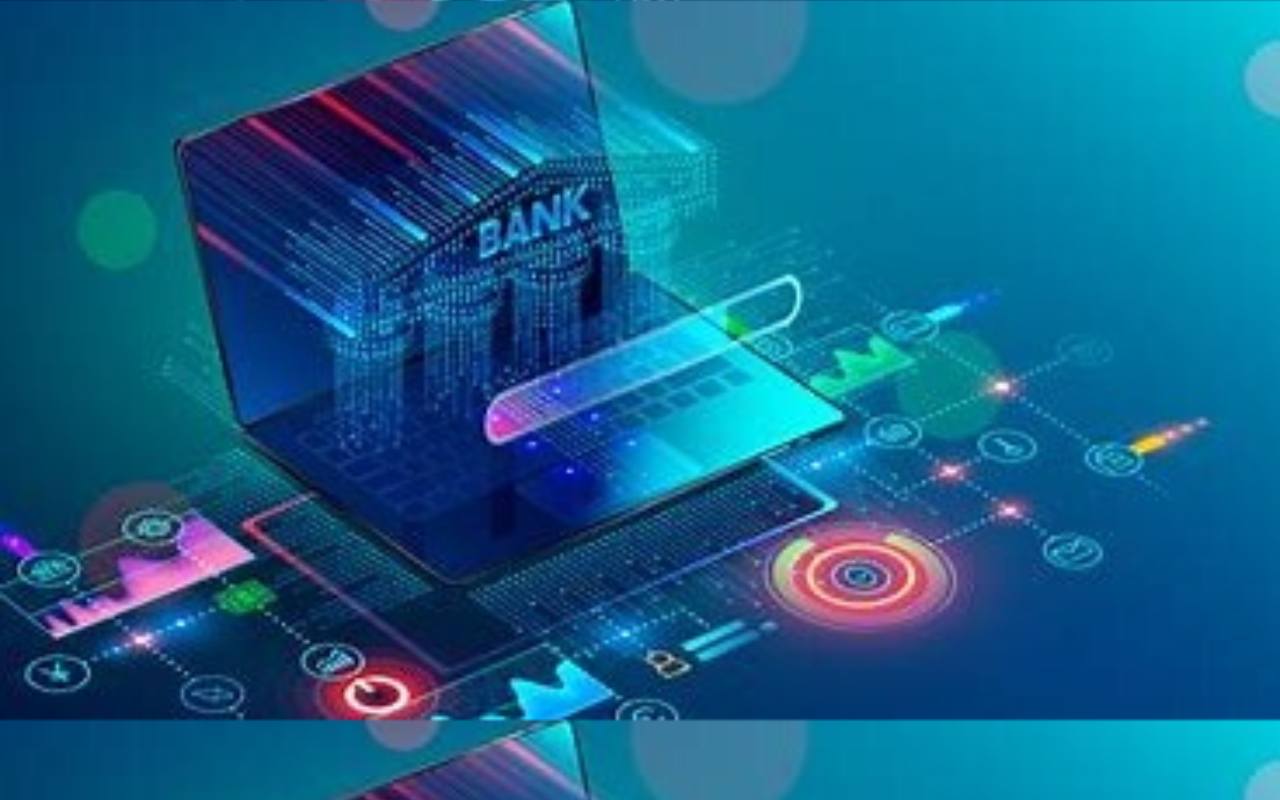
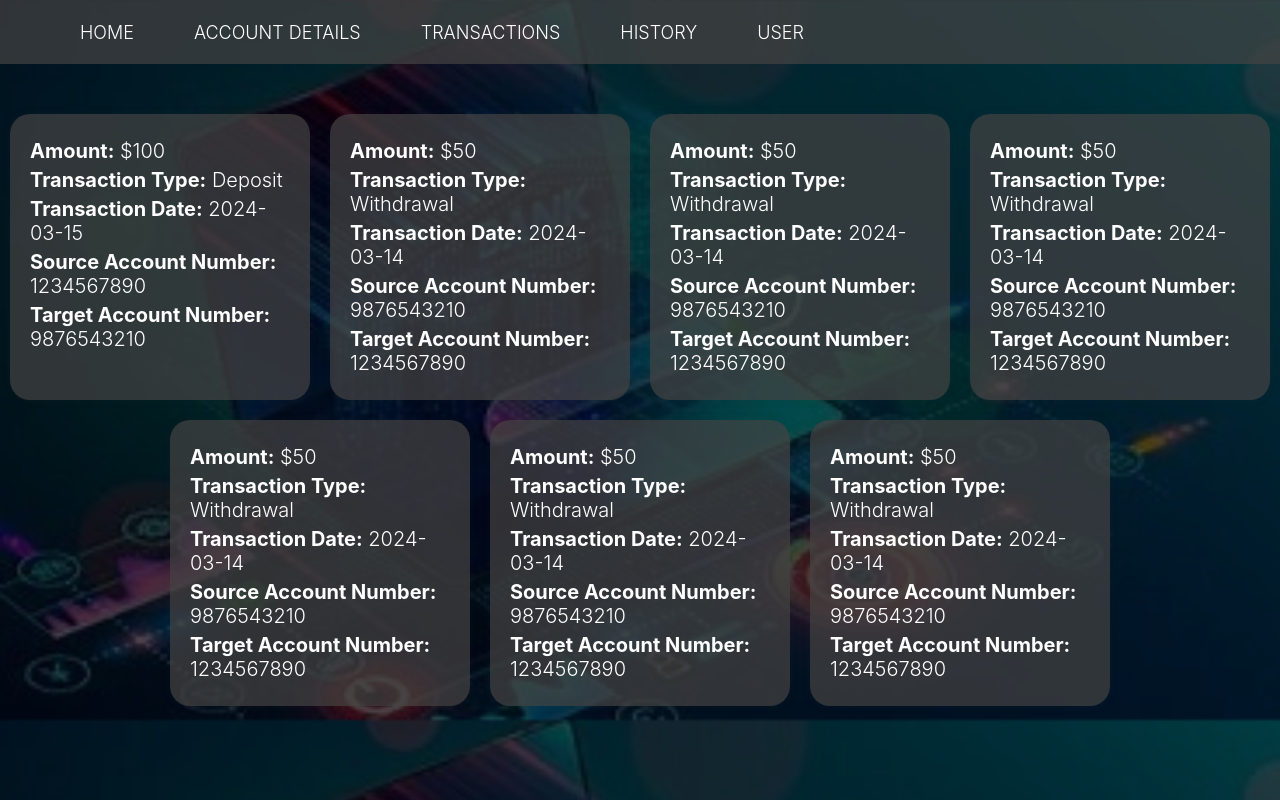
Before and after one commit to ChinmayJDA/BankFrontend, a React (Create React App) app: page /transaction/history in a window 1280 px wide. Before the commit this address had no page. Built offline with nearby package versions, Linux system fonts and the light colour scheme.

Commit message:
navbar-history

```diff
--- a/src/App.js
+++ b/src/App.js
@@ -24,12 +24,16 @@ import SendMoney from './components/Transaction/SendMoney.js';
 import User from './components/UserPage/user.js';
 import UpdateUser from './components/UserPage/updateUser.js';
 
+import History from './components/history/history.js';
+
+import Dashboard from './components/dashboard/dashboard.js';
 function App() {
   return (
     <div className="App">
       <Router>
         <Routes>
           <Route path = "/" element = {<MainHomepage/>} />
+          <Route path="/dashboard" element={<Dashboard />} />
           <Route path="/account/*" element={<PrivateRoutes />} />
           <Route path="/transaction" element={<Transaction/>} />
           <Route path="/transaction/deposit" element={<Deposit/>} />
@@ -37,6 +41,7 @@ function App() {
           <Route path="transaction/send-money" element={<SendMoney/>}/>
           <Route path="/user" element={<User/>}/>
           <Route path="/user/update" element={<UpdateUser/>}/>
+          <Route path="/transaction/history" element = {<History/>} />
         </Routes>
       </Router>
     </div>
--- /dev/null
+++ b/src/assets/css/dashboard.css
@@ -0,0 +1,49 @@
+nav {
+    background-color: rgba(69, 68, 68, 0.7); /* Fully transparent */
+    padding: 20px 0;
+  }
+
+
+  .navbar ul {
+    display: flex;
+    list-style-type: none;
+    padding: 0;
+  }
+
+  .navbar li {
+    margin-right: 20px; /* Adjust this value as needed */
+  }
+
+  .navbar li:last-child {
+    margin-right: 0;
+  }
+
+  .row {
+    max-width: 1200px;
+    margin: 0 auto;
+    display: flex;
+    justify-content: space-between;
+    align-items: center;
+  }
+
+  .main-nav {
+    list-style-type: none;
+    margin: 0;
+    padding: 0;
+    display: flex;
+    justify-content: space-between;
+    align-items: center;
+  }
+
+  .main-nav li {
+    margin-right: 20px; /* Adjust the spacing between list items */
+  }
+
+  .main-nav li:last-child {
+    margin-right: 0; /* Remove margin from the last list item */
+  }
+
+  .main-nav li a {
+    color: white;
+    text-decoration: none;
+  }
--- /dev/null
+++ b/src/assets/css/history.css
@@ -0,0 +1,20 @@
+.transaction-history-container {
+    display: flex;
+    flex-wrap: wrap;
+    justify-content: center;
+    gap: 20px;
+    margin-top: 50px;
+  }
+
+  .transaction-box {
+    width: 300px; /* Adjust width as needed */
+    padding: 20px;
+    background-color: rgba(69, 68, 68, 0.7); /* Fully transparent */
+    border-radius: 20px;
+    box-shadow: 0px 0px 10px rgba(59, 58, 58, 0.1);
+  }
+
+  .transaction-box p {
+    color: #fff;
+    margin: 5px 0;
+  }
--- a/src/components/Transaction/Transaction.js
+++ b/src/components/Transaction/Transaction.js
@@ -1,5 +1,7 @@
 import React from 'react';
 import { Link } from 'react-router-dom';
+
+import Dashboard from '../dashboard/dashboard';
 
 import Deposit from '../../assets/Images/TransactionImages/Deposit.png';
 import Withdraw from '../../assets/Images/TransactionImages/Withdraw.png';
@@ -8,6 +10,8 @@ import '../../assets/css/transaction.css'
 
 const Transaction = (props) => {
   return (
+    <div>
+      <Dashboard/>
     <div className='home-outer home-overflow'> {/* Apply similar outer container classes */}
       <div className='main'>
         <div className='main-in'>
@@ -37,6 +41,7 @@ const Transaction = (props) => {
         </div>
       </div>
     </div>
+    </div>
   );
 };
 
--- a/src/components/UserPage/user.js
+++ b/src/components/UserPage/user.js
@@ -1,5 +1,8 @@
 import React from 'react';
 import { Link } from 'react-router-dom';
+
+import Dashboard from '../dashboard/dashboard';
+
 import '../../assets/css/home.css';
 
 const User = () => {
@@ -13,6 +16,9 @@ const User = () => {
   };
 
   return (
+    <div>
+      <Dashboard />
+
     <div className='home-outer home-overflow'>
       <div className='main'>
         <div className='main-in'>
@@ -43,6 +49,7 @@ const User = () => {
         </div>
       </div>
     </div>
+    </div>
   );
 };
 
--- a/src/components/accountpage/home.js
+++ b/src/components/accountpage/home.js
@@ -2,6 +2,8 @@ import React from 'react';
 import axios from 'axios';
 import { Link } from 'react-router-dom';
 import '../../assets/css/home.css';
+
+import Dashboard from '../dashboard/dashboard';
 
 import CheckPin from '../../assets/Images/accountImages/CheckPin.webp';
 import CreatePin from '../../assets/Images/accountImages/CreatePin.png';
@@ -38,6 +40,8 @@ const Home = () => {
 
 
   return (
+    <div>
+      <Dashboard />
     <div className='home-outer home-overflow'>
       <div className='main'>
         <div className='main-in'>
@@ -85,6 +89,7 @@ const Home = () => {
         </div>
       </div>
     </div>
+    </div>
   );
 };
 
--- /dev/null
+++ b/src/components/dashboard/dashboard.js
@@ -0,0 +1,24 @@
+// dashboard.js
+import React from 'react';
+import { Link } from 'react-router-dom';
+
+import '../../assets/css/dashboard.css';
+
+const Dashboard = () => {
+  return (
+    <nav>
+      <div className="row">
+        {/* <img className="logo" src={logo} alt="logo-img" /> */}
+        <ul className="main-nav">
+          <li><Link to="/">Home</Link></li>
+          <li><Link to="/account/home">Account Details</Link></li>
+          <li><Link to="/transaction">Transactions</Link></li>
+          <li><Link to="/transaction/history">History</Link></li>
+          <li><Link to="/user">User</Link></li>
+        </ul>
+      </div>
+    </nav>
+  );
+};
+
+export default Dashboard;
--- /dev/null
+++ b/src/components/history/history.js
@@ -0,0 +1,80 @@
+import React from 'react';
+
+import Dashboard from '../dashboard/dashboard';
+import '../../assets/css/history.css'; // Import your CSS file for transaction history styling
+
+const History = () => {
+  // Mock sample transaction data
+  const transactions = [
+    {
+      amount: '$100',
+      type: 'Deposit',
+      date: '2024-03-15',
+      sourceAccount: '1234567890',
+      targetAccount: '9876543210'
+    },
+    {
+      amount: '$50',
+      type: 'Withdrawal',
+      date: '2024-03-14',
+      sourceAccount: '9876543210',
+      targetAccount: '1234567890'
+    },
+    {
+        amount: '$50',
+        type: 'Withdrawal',
+        date: '2024-03-14',
+        sourceAccount: '9876543210',
+        targetAccount: '1234567890'
+      },
+      {
+        amount: '$50',
+        type: 'Withdrawal',
+        date: '2024-03-14',
+        sourceAccount: '9876543210',
+        targetAccount: '1234567890'
+      },
+      {
+        amount: '$50',
+        type: 'Withdrawal',
+        date: '2024-03-14',
+        sourceAccount: '9876543210',
+        targetAccount: '1234567890'
+      },
+      {
+        amount: '$50',
+        type: 'Withdrawal',
+        date: '2024-03-14',
+        sourceAccount: '9876543210',
+        targetAccount: '1234567890'
+      },
+      {
+        amount: '$50',
+        type: 'Withdrawal',
+        date: '2024-03-14',
+        sourceAccount: '9876543210',
+        targetAccount: '1234567890'
+      },
+    // Add more sample transactions as needed
+  ];
+
+  return (
+    <div>
+        <Dashboard />
+    <div className="transaction-history-container">
+
+      {transactions.map((transaction, index) => (
+        <div key={index} className="transaction-box">
+          <p><strong>Amount:</strong> {transaction.amount}</p>
+          <p><strong>Transaction Type:</strong> {transaction.type}</p>
+          <p><strong>Transaction Date:</strong> {transaction.date}</p>
+          <p><strong>Source Account Number:</strong> {transaction.sourceAccount}</p>
+          <p><strong>Target Account Number:</strong> {transaction.targetAccount}</p>
+        </div>
+      ))}
+    </div>
+    </div>
+  );
+};
+
+export default History;
```
Also changed, not shown: src/components/Transaction/TransactionMain.js (added, +16 -0 lines).
